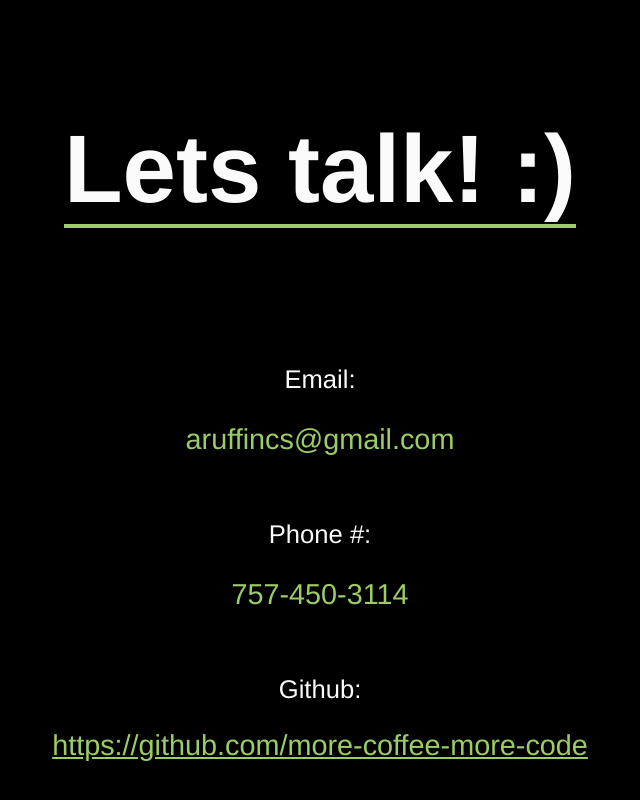
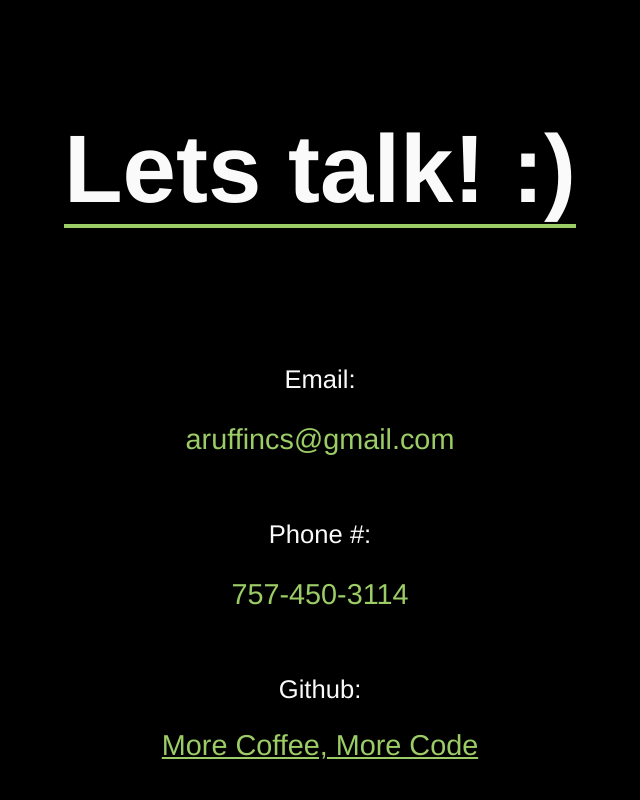
Before and after one commit to more-coffee-more-code/about-anthony, a Vue app: page / in a window 1280 px wide. Shown: the part 2578-3378 px from the top of the page, without its empty margins (320-960 px from the left). Built offline with nearby package versions, Linux system fonts and the light colour scheme.

Commit message:
updated github link

```diff
--- a/src/components/section-contact.vue
+++ b/src/components/section-contact.vue
@@ -13,7 +13,7 @@
         </div>
         <div class="section-contact__contact-info__github">
           <p class="section-contact__contact-info__label">Github:</p>
-          <a class="section-contact__contact-info__detail__link" :href=this.githubLink target="_blank">{{ this.githubLink }}</a>
+          <a class="section-contact__contact-info__detail__link" :href=this.githubLink target="_blank">More Coffee, More Code</a>
         </div>
       </div>
     </div>
```
